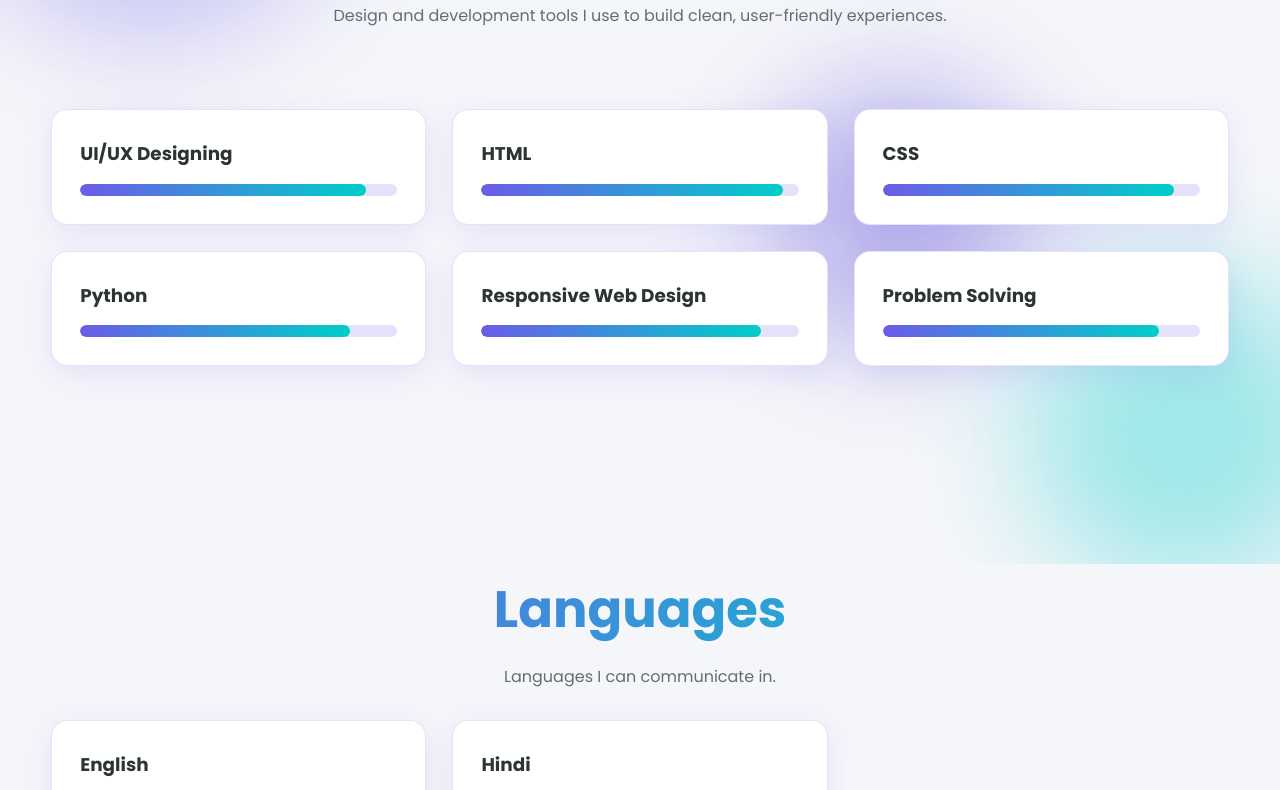
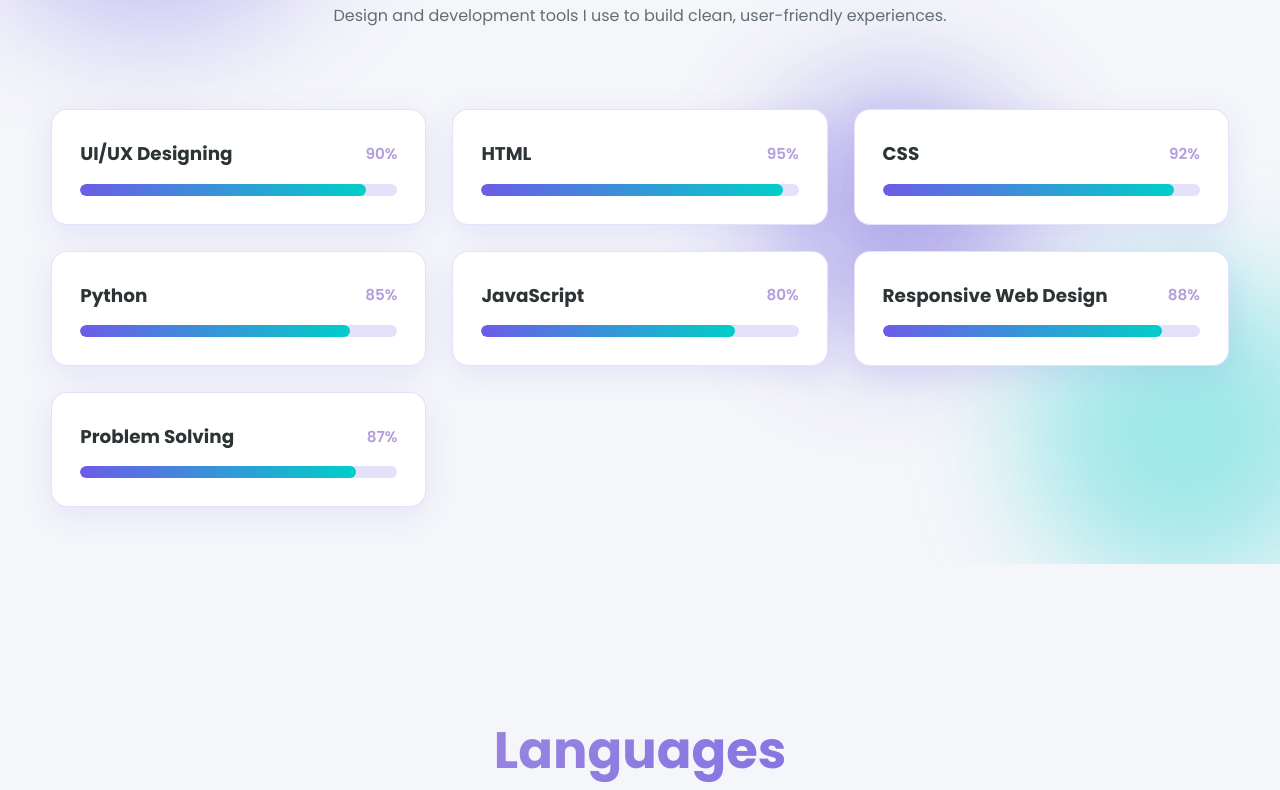
Before and after one commit to priyahoodarft/my_portfolio, a plain HTML site: page my_potfolio/skills.html in a window 1280 px wide. Shown: the part 236-1026 px from the top of the page. Drawn offline with Linux system fonts and the light colour scheme.

Commit message:
upate photo

```diff
--- a/my_potfolio/css/style.css
+++ b/my_potfolio/css/style.css
@@ -8,6 +8,7 @@
   --primary: #6c5ce7;
   --primary-dark: #4834d4;
   --accent: #00cec9;
+  --light-purple: #b39ddb;
   --bg: #f5f6fa;
   --bg-alt: #ffffff;
   --surface: rgba(255, 255, 255, 0.65);
@@ -26,6 +27,7 @@
   --primary: #a29bfe;
   --primary-dark: #6c5ce7;
   --accent: #00cec9;
+  --light-purple: #c4b5fd;
   --bg: #0f1020;
   --bg-alt: #171833;
   --surface: rgba(255, 255, 255, 0.06);
@@ -280,7 +282,7 @@ img::after {
 .page-hero h1 {
   font-size: clamp(2rem, 5vw, 3.2rem);
   margin-bottom: 10px;
-  background: linear-gradient(135deg, var(--primary), var(--accent));
+  background: linear-gradient(135deg, var(--light-purple), var(--primary));
   -webkit-background-clip: text;
   background-clip: text;
   -webkit-text-fill-color: transparent;
@@ -316,7 +318,7 @@ img::after {
 }
 .hero-text h2 {
   font-size: 1.1rem;
-  color: var(--accent);
+  color: var(--light-purple);
   letter-spacing: 2px;
   text-transform: uppercase;
   margin-bottom: 10px;
@@ -448,6 +450,21 @@ img::after {
   margin-bottom: 14px;
   font-size: 1.15rem;
 }
+.skill-head {
+  display: flex;
+  align-items: center;
+  justify-content: space-between;
+  margin-bottom: 14px;
+}
+.skill-head h3 {
+  margin-bottom: 0;
+  font-size: 1.15rem;
+}
+.skill-percent {
+  font-size: 0.95rem;
+  font-weight: 600;
+  color: var(--light-purple);
+}
 .progress {
   height: 12px;
   background: var(--border);
@@ -542,7 +559,6 @@ img::after {
   background: var(--border);
   color: var(--text);
 }
-.project-btns { display: flex; gap: 12px; }
 
 /* ---------- Certification Cards ---------- */
 .cert-card {
--- a/my_potfolio/js/script.js
+++ b/my_potfolio/js/script.js
@@ -82,21 +82,33 @@
 
   /* ---------- Animated Skill Bars ---------- */
   const skillBars = document.querySelectorAll(".progress span");
+  function animateSkill(bar) {
+    const w = parseInt(bar.getAttribute("data-width"), 10);
+    bar.style.width = w + "%";
+    const label = bar.closest(".skill-card").querySelector(".skill-percent");
+    if (label) {
+      const duration = 1400;
+      const start = performance.now();
+      function tick(now) {
+        const p = Math.min((now - start) / duration, 1);
+        label.textContent = Math.floor(p * w) + "%";
+        if (p < 1) requestAnimationFrame(tick);
+      }
+      requestAnimationFrame(tick);
+    }
+  }
   if ("IntersectionObserver" in window && skillBars.length) {
     const skillObs = new IntersectionObserver(function (entries) {
       entries.forEach(function (entry) {
         if (entry.isIntersecting) {
-          const w = entry.target.getAttribute("data-width");
-          entry.target.style.width = w + "%";
+          animateSkill(entry.target);
           skillObs.unobserve(entry.target);
         }
       });
     }, { threshold: 0.4 });
     skillBars.forEach(function (bar) { skillObs.observe(bar); });
   } else {
-    skillBars.forEach(function (bar) {
-      bar.style.width = bar.getAttribute("data-width") + "%";
-    });
+    skillBars.forEach(animateSkill);
   }
 
   /* ---------- Animated Counters ---------- */
--- a/my_potfolio/skills.html
+++ b/my_potfolio/skills.html
@@ -16,7 +16,7 @@
 
   <header class="navbar">
     <div class="container nav-inner">
-      <a href="index.html" class="logo">Priya<span>.</span></a>
+      <a href="index.html" class="logo">PH<span>.</span></a>
       <ul class="nav-links">
         <li><a href="index.html">Home</a></li>
         <li><a href="about.html">About</a></li>
@@ -43,27 +43,31 @@
     <section class="section">
       <div class="grid grid-3">
         <div class="card skill-card reveal">
-          <h3>UI/UX Designing</h3>
+          <div class="skill-head"><h3>UI/UX Designing</h3><span class="skill-percent" data-width="90">0%</span></div>
           <div class="progress"><span data-width="90"></span></div>
         </div>
         <div class="card skill-card reveal">
-          <h3>HTML</h3>
+          <div class="skill-head"><h3>HTML</h3><span class="skill-percent" data-width="95">0%</span></div>
           <div class="progress"><span data-width="95"></span></div>
         </div>
         <div class="card skill-card reveal">
-          <h3>CSS</h3>
+          <div class="skill-head"><h3>CSS</h3><span class="skill-percent" data-width="92">0%</span></div>
           <div class="progress"><span data-width="92"></span></div>
         </div>
         <div class="card skill-card reveal">
-          <h3>Python</h3>
+          <div class="skill-head"><h3>Python</h3><span class="skill-percent" data-width="85">0%</span></div>
           <div class="progress"><span data-width="85"></span></div>
         </div>
         <div class="card skill-card reveal">
-          <h3>Responsive Web Design</h3>
+          <div class="skill-head"><h3>JavaScript</h3><span class="skill-percent" data-width="80">0%</span></div>
+          <div class="progress"><span data-width="80"></span></div>
+        </div>
+        <div class="card skill-card reveal">
+          <div class="skill-head"><h3>Responsive Web Design</h3><span class="skill-percent" data-width="88">0%</span></div>
           <div class="progress"><span data-width="88"></span></div>
         </div>
         <div class="card skill-card reveal">
-          <h3>Problem Solving</h3>
+          <div class="skill-head"><h3>Problem Solving</h3><span class="skill-percent" data-width="87">0%</span></div>
           <div class="progress"><span data-width="87"></span></div>
         </div>
       </div>
@@ -76,11 +80,11 @@
       </div>
       <div class="grid grid-3">
         <div class="card skill-card reveal">
-          <h3>English</h3>
+          <div class="skill-head"><h3>English</h3><span class="skill-percent" data-width="90">0%</span></div>
           <div class="progress"><span data-width="90"></span></div>
         </div>
         <div class="card skill-card reveal">
-          <h3>Hindi</h3>
+          <div class="skill-head"><h3>Hindi</h3><span class="skill-percent" data-width="95">0%</span></div>
           <div class="progress"><span data-width="95"></span></div>
         </div>
       </div>
```
Also changed, not shown: my_potfolio/about.html (+2 -2 lines), my_potfolio/certifications.html (+1 -1 lines), my_potfolio/contact.html (+1 -1 lines), my_potfolio/education.html (+1 -1 lines), my_potfolio/experience.html (+1 -1 lines), my_potfolio/index.html (+2 -2 lines), my_potfolio/projects.html (+1 -13 lines), my_potfolio/assets/images/My image .jpg (added), my_potfolio/assets/images/about.jpg (added), my_potfolio/assets/images/profile.jpg (added).
